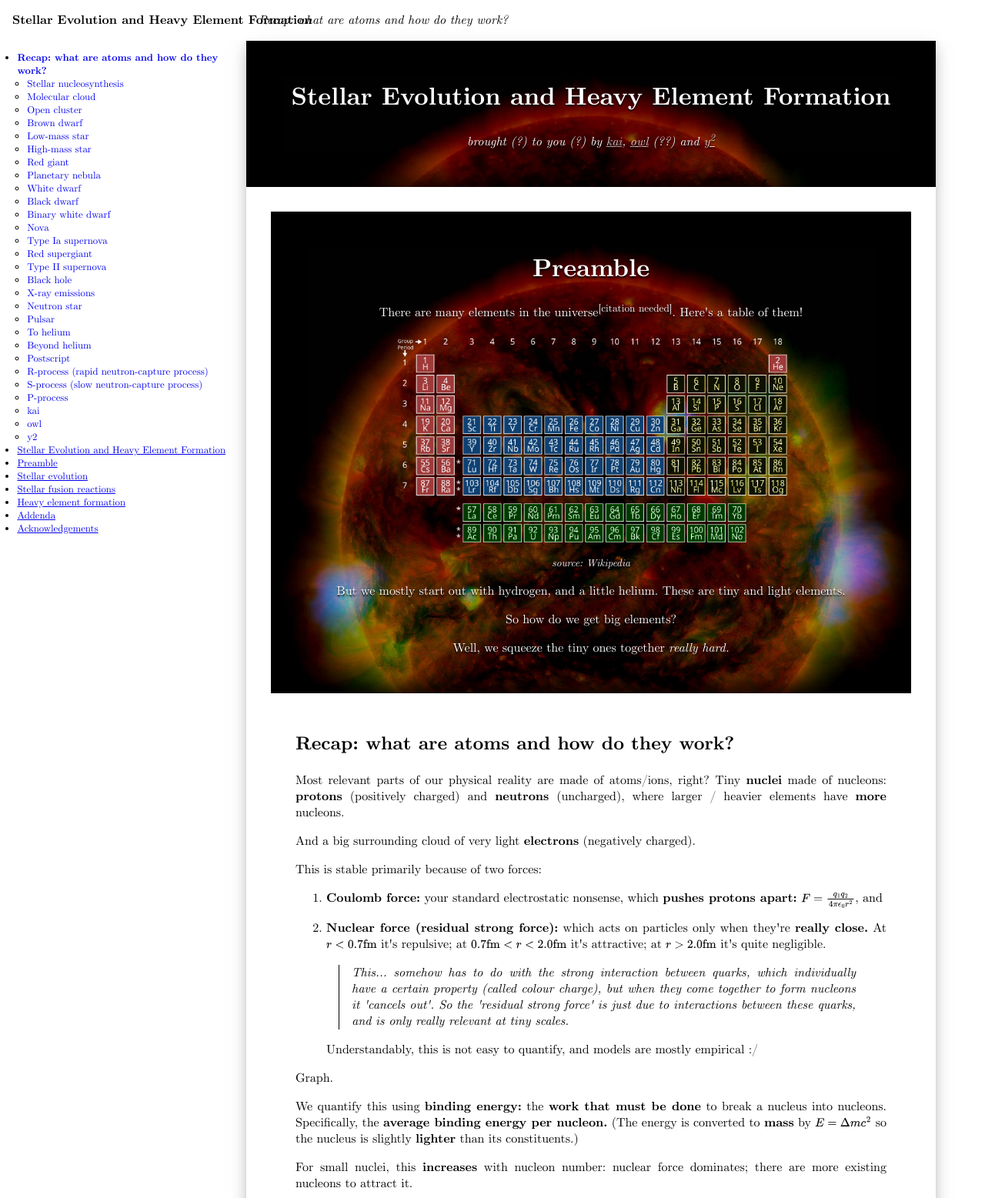
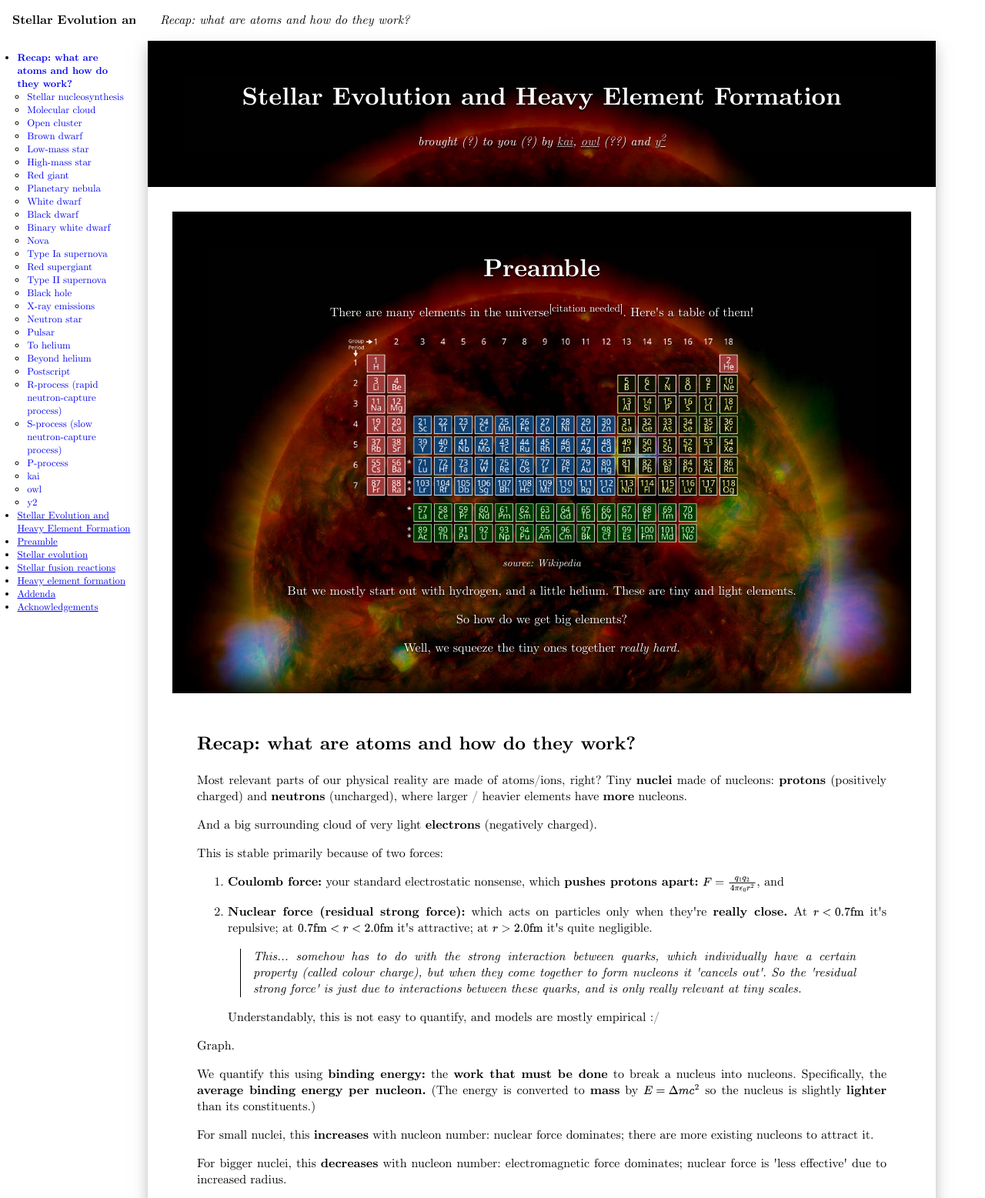
Before and after one commit to owl10124/pc5132-website, a Flask app: page / in a window 1280 px wide. Shown: the top 1557 px of the page at 77% size. Run offline with Flask 2, Linux system fonts and the light colour scheme.

Commit message:
lol styling

```diff
--- a/static/style.css
+++ b/static/style.css
@@ -35,7 +35,7 @@ h1 {
 
 #root {
     display: grid;
-    grid-template-columns: 25vw auto 5vw;
+    grid-template-columns: 15vw auto 5vw;
     width: 100%;
 }
 
@@ -138,7 +138,7 @@ blockquote {
     .full {
         padding: 16px;
     }
-    .left.container, .right.container, .center.header {
+    .left.container, .right.container, .center.header, .right.header {
         display: none;
     }
     .left.header {
@@ -146,8 +146,12 @@ blockquote {
     }
 }
 
+.left.header {
+    overflow:visible;
+}
 #title-lbl {
-    overflow:auto;
+    display: block;
+    overflow: auto;
 }
 
 .outline-div {
@@ -157,7 +161,7 @@ blockquote {
     bottom: 0;
     overflow-y: auto;
     font-size: .8em;
-    width: 25vw;
+    width: 15vw;
     box-sizing: border-box;
     text-align: left;
 }
```
